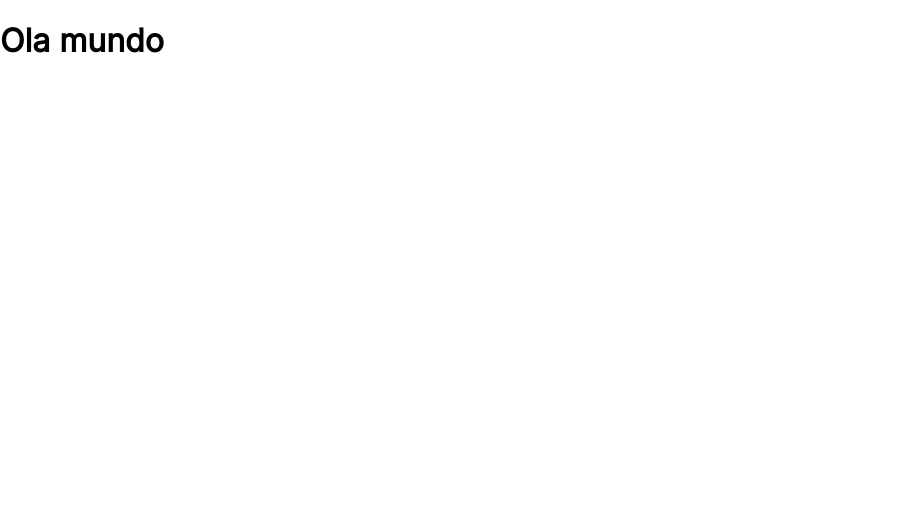
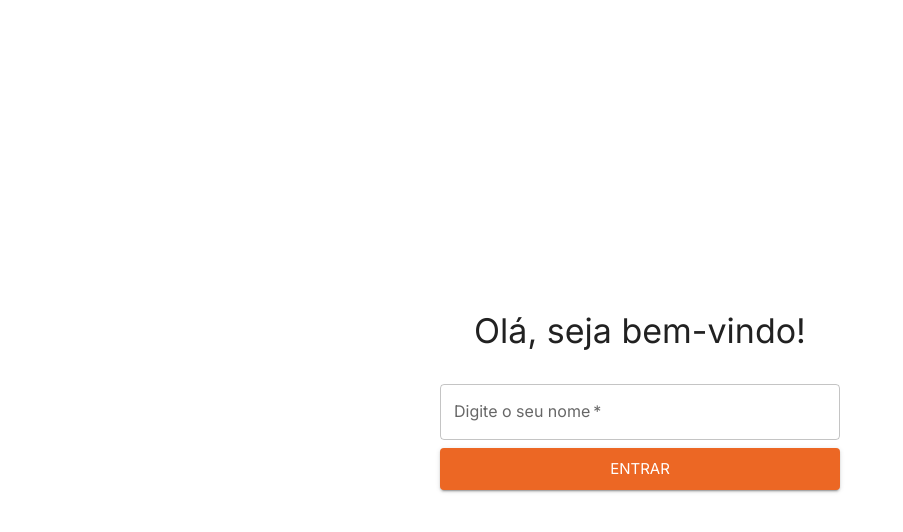
Before and after one commit to marevandro/Teste-Front-End-Teddy, a React (Vite) app: page / in a window 1280 px wide. Shown: the top 532 px of the page, without its empty margins (0-903 px from the left). Built offline with nearby package versions, Linux system fonts and the light colour scheme.

Commit message:
feat: Tela Home criada

```diff
--- a/src/App.tsx
+++ b/src/App.tsx
@@ -1,11 +1,19 @@
+import { CssBaseline, ThemeProvider } from '@mui/material';
+import { BrowserRouter, Routes, Route } from 'react-router-dom';
+import Home from './pages/Home/Home';
+import { theme } from './styles/theme';
 
 function App() {
-
   return (
-    <>
-     <h1>Ola mundo</h1>
-    </>
-  )
+    <ThemeProvider theme={theme}>
+      <CssBaseline />
+      <BrowserRouter>
+        <Routes>
+          <Route path="/" element={<Home />} />
+        </Routes>
+      </BrowserRouter>
+    </ThemeProvider>
+  );
 }
 
-export default App
+export default App;
--- /dev/null
+++ b/src/pages/Home/Home.scss
@@ -0,0 +1,26 @@
+.home-container {
+  display: flex;
+  flex-direction: column;
+  align-items: center;
+  justify-content: center;
+  min-height: 100vh;
+  gap: 16px;
+  padding: 24px;
+
+  .title {
+    margin-bottom: 16px;
+  }
+
+  .home-input-buttom {
+    display: flex;
+    flex-direction: column;
+    width: 100%;
+    max-width: 400px;
+
+    .submit-button {
+      margin-top: 8px;
+    }
+  }
+
+
+}
--- /dev/null
+++ b/src/pages/Home/Home.tsx
@@ -0,0 +1,40 @@
+import { Button, TextField, Typography } from '@mui/material';
+import { useState } from 'react';
+import './Home.scss';
+
+export default function Home() {
+  const [name, setName] = useState<string>('');
+
+  const handleSubmit = (e: React.FormEvent) => {
+    e.preventDefault();
+  };
+
+  return (
+    <form className="home-container" onSubmit={handleSubmit}>
+      <Typography variant="h4" component="h1" className="title">
+        Olá, seja bem-vindo!
+      </Typography>
+
+      <div className='home-input-buttom'>
+        <TextField
+          label="Digite o seu nome"
+          variant="outlined"
+          value={name}
+          onChange={(e) => setName(e.target.value)}
+          className="name-input"
+          required
+        />
+
+        <Button
+          type="submit"
+          variant="contained"
+          size="large"
+          color="primary"
+          className="submit-button"
+        >
+          Entrar
+        </Button>
+      </div>
+    </form>
+  );
+}
--- /dev/null
+++ b/src/styles/theme.ts
@@ -0,0 +1,13 @@
+import { createTheme } from '@mui/material';
+
+export const theme = createTheme({
+  palette: {
+    primary: {
+      main: '#EC6724',
+      contrastText: '#FFFFFF',
+    },
+  },
+  typography: {
+    fontFamily: '"Inter", sans-serif',
+  },
+});
```
